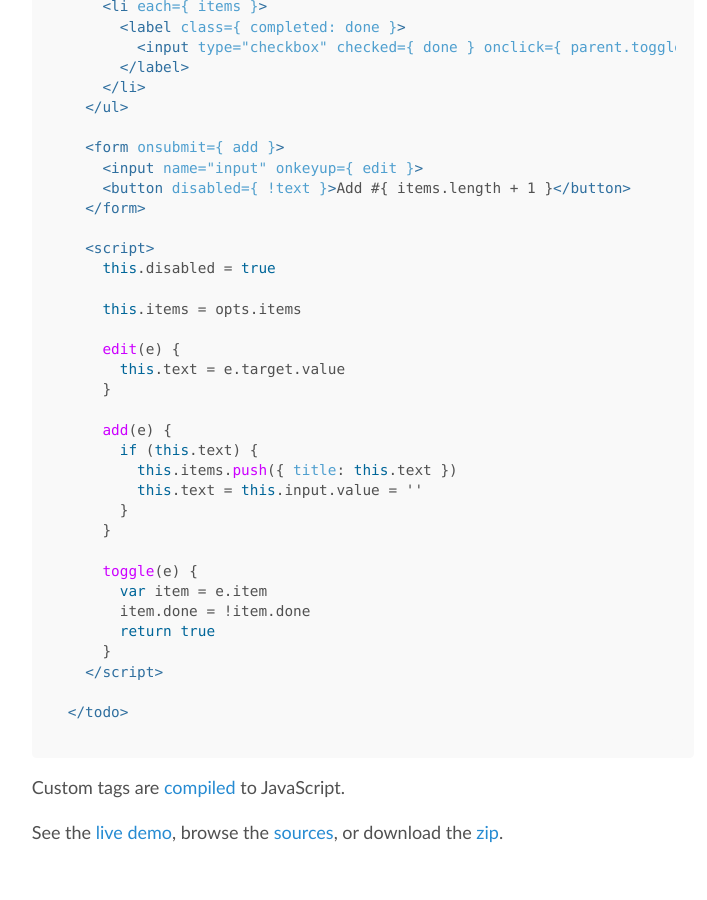
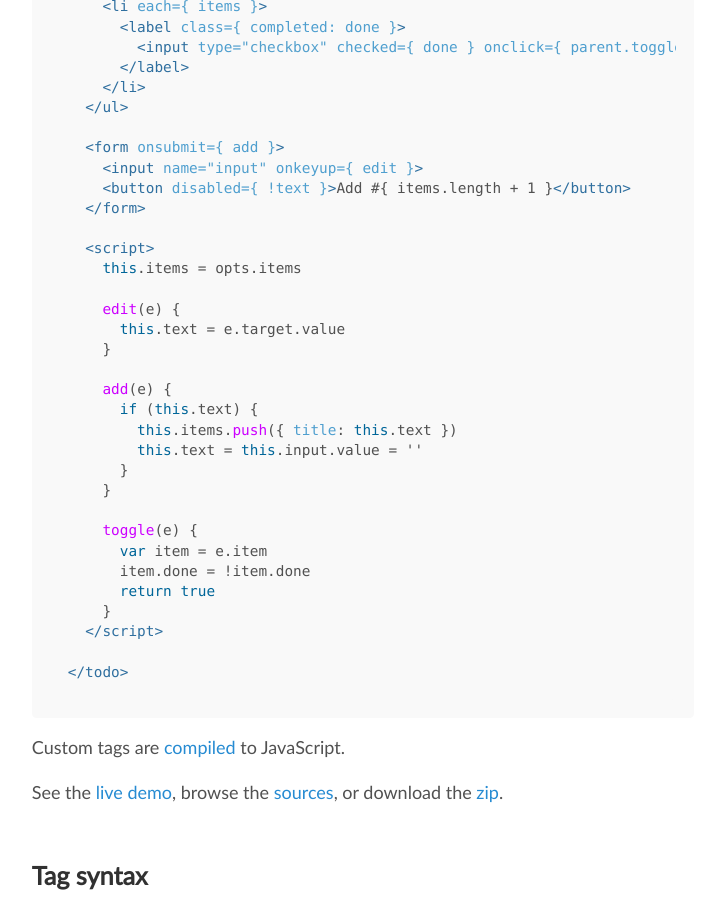
Before and after one commit to riot/riot.github.io, a Jekyll site: the page built from guide/index.md, in a window 1280 px wide and 900 px high, scrolled down 938 px. Shown: the whole window, without its empty margins (277-984 px from the left). Built offline with Jekyll 4.4.1, drawn with Linux system fonts in a browser that asks for light colours; nearby versions of some CDN libraries; emoji names are drawn with the system emoji font.

Commit message:
guide example dead code elimination

```diff
--- a/guide/index.md
+++ b/guide/index.md
@@ -28,8 +28,6 @@ Riot custom tags are the building blocks for user interfaces. They make the "vie
   </form>
 
   <script>
-    this.disabled = true
-
     this.items = opts.items
 
     edit(e) {
```
